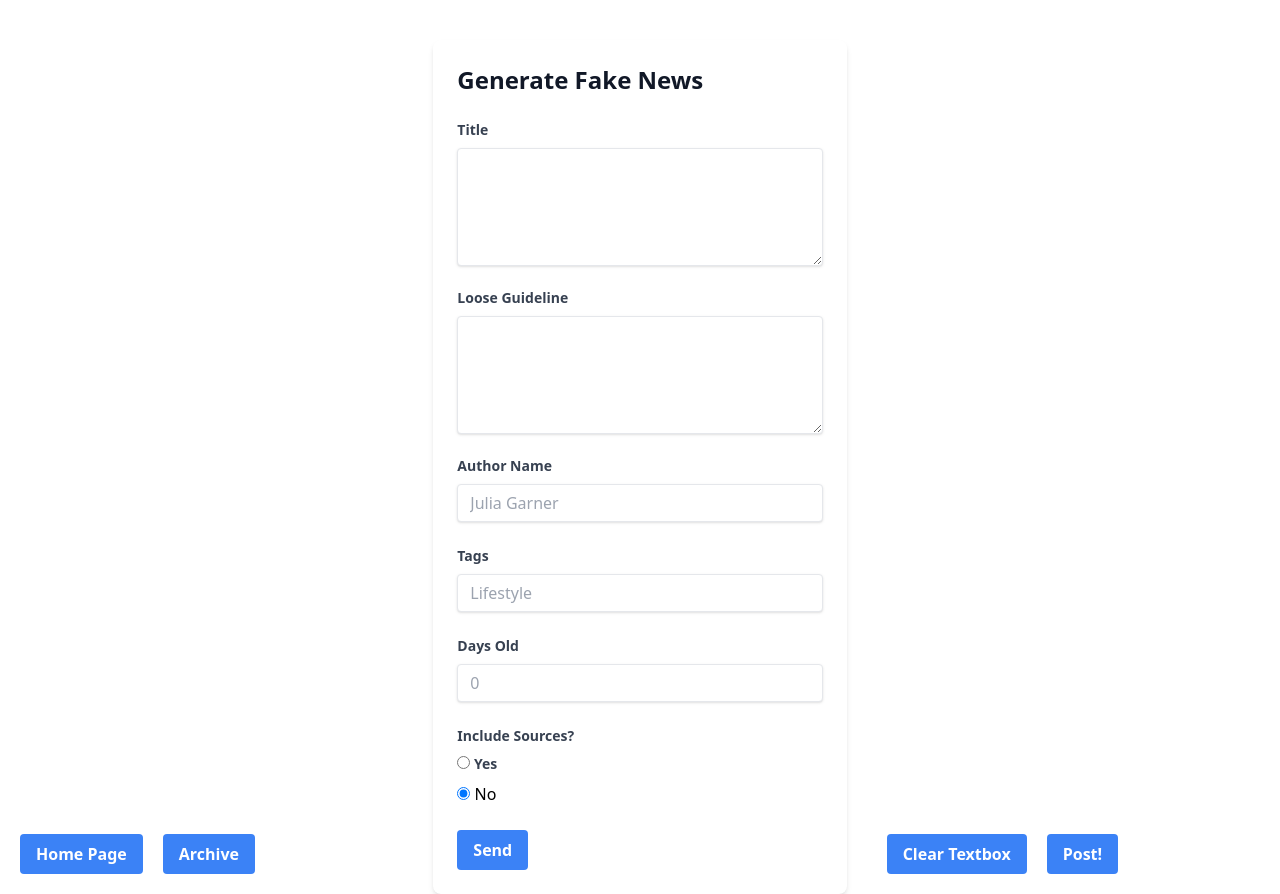
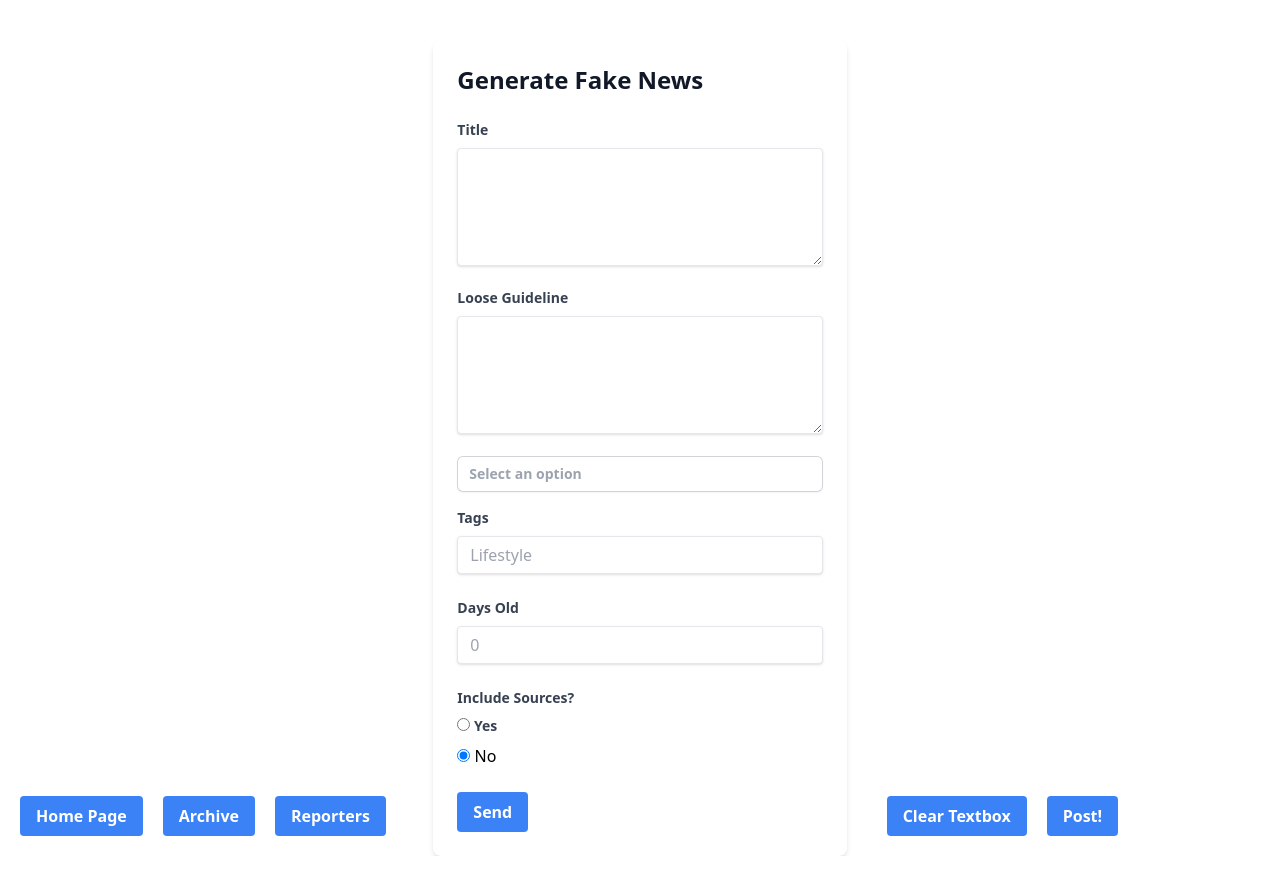
Before and after one commit to Granther/updog-news, a Flask app: page /gen_news in a window 1280 px wide. After the commit the page ends 856 px from the top, so only its background shows below. Run offline with Flask 3, Linux system fonts and the light colour scheme; some libraries are stand-ins or nearby versions.

Commit message:
Worked on Reporter back end

```diff
--- a/app.py
+++ b/app.py
@@ -33,6 +33,13 @@ def index():
     stories = genSQL.parse_news()
     return render_template("index.html", stories=stories)
 
+@app.route("/get_reporters", methods=["GET"])
+def get_reporters():
+    reporters = rep.parse_reporters()
+    print(reporters)
+
+    return jsonify(reporters)
+
 @app.route("/gen_news")
 def gen_news():
     return render_template("gen_news.html")
@@ -63,7 +70,10 @@ def create_reporter():
             msg = "Personality field must be filled"
             return render_template('new_reporter.html', msg=msg)
 
-    res = rep.create_reporter()
+    res = rep.create_reporter(name=data['name'], personality=data['personality'], bio=data['bio'])
+    print(res)
+
+    return redirect(url_for("reporters"))
 
 @app.route('/post', methods=['POST'])
 def post():
@@ -74,6 +84,7 @@ def post():
     return jsonify({
         "status": "done"
     })
+
 
 @app.route('/read_form', methods=['POST'])
 def read_form():
--- a/schema.sql
+++ b/schema.sql
@@ -8,7 +8,7 @@ CREATE TABLE reporters (
     created TIMESTAMP NOT NULL DEFAULT CURRENT_TIMESTAMP,
     name TEXT NOT NULL,
     bio TEXT,
-    personality TEXT NOT NULL
+    personality TEXT NOT NULL,
 );
 
 CREATE TABLE stories (
--- a/static/dist/css/output.css
+++ b/static/dist/css/output.css
@@ -745,6 +790,10 @@ video {
   border-radius: 0.5rem;
 }
 
+.rounded-md {
+  border-radius: 0.375rem;
+}
+
 .border {
   border-width: 1px;
 }
@@ -885,14 +961,103 @@ video {
   box-shadow: var(--tw-ring-offset-shadow, 0 0 #0000), var(--tw-ring-shadow, 0 0 #0000), var(--tw-shadow);
 }
 
+.shadow-sm {
+  --tw-shadow: 0 1px 2px 0 rgb(0 0 0 / 0.05);
+  --tw-shadow-colored: 0 1px 2px 0 var(--tw-shadow-color);
+  box-shadow: var(--tw-ring-offset-shadow, 0 0 #0000), var(--tw-ring-shadow, 0 0 #0000), var(--tw-shadow);
+}
+
+.ring-1 {
+  --tw-ring-offset-shadow: var(--tw-ring-inset) 0 0 0 var(--tw-ring-offset-width) var(--tw-ring-offset-color);
+  --tw-ring-shadow: var(--tw-ring-inset) 0 0 0 calc(1px + var(--tw-ring-offset-width)) var(--tw-ring-color);
+  box-shadow: var(--tw-ring-offset-shadow), var(--tw-ring-shadow), var(--tw-shadow, 0 0 #0000);
+}
+
+.ring-inset {
+  --tw-ring-inset: inset;
+}
+
+.ring-black {
+  --tw-ring-opacity: 1;
+  --tw-ring-color: rgb(0 0 0 / var(--tw-ring-opacity));
+}
+
+.ring-gray-300 {
+  --tw-ring-opacity: 1;
+  --tw-ring-color: rgb(209 213 219 / var(--tw-ring-opacity));
+}
+
+.ring-opacity-5 {
+  --tw-ring-opacity: 0.05;
+}
+
+.transition {
+  transition-property: color, background-color, border-color, text-decoration-color, fill, stroke, opacity, box-shadow, transform, filter, -webkit-backdrop-filter;
+  transition-property: color, background-color, border-color, text-decoration-color, fill, stroke, opacity, box-shadow, transform, filter, backdrop-filter;
+  transition-property: color, background-color, border-color, text-decoration-color, fill, stroke, opacity, box-shadow, transform, filter, backdrop-filter, -webkit-backdrop-filter;
+  transition-timing-function: cubic-bezier(0.4, 0, 0.2, 1);
+  transition-duration: 150ms;
+}
+
+.duration-100 {
+  transition-duration: 100ms;
+}
+
+.duration-75 {
+  transition-duration: 75ms;
+}
+
+.ease-in {
+  transition-timing-function: cubic-bezier(0.4, 0, 1, 1);
+}
+
+.ease-out {
+  transition-timing-function: cubic-bezier(0, 0, 0.2, 1);
+}
+
 .hover\:bg-blue-700:hover {
   --tw-bg-opacity: 1;
   background-color: rgb(29 78 216 / var(--tw-bg-opacity));
 }
 
+.hover\:bg-gray-50:hover {
+  --tw-bg-opacity: 1;
+  background-color: rgb(249 250 251 / var(--tw-bg-opacity));
+}
+
 .hover\:text-gray-300:hover {
   --tw-text-opacity: 1;
   color: rgb(209 213 219 / var(--tw-text-opacity));
+}
+
+.hover\:text-gray-900:hover {
+  --tw-text-opacity: 1;
+  color: rgb(17 24 39 / var(--tw-text-opacity));
+}
+
+.hover\:text-gray-400:hover {
+  --tw-text-opacity: 1;
+  color: rgb(156 163 175 / var(--tw-text-opacity));
+}
+
+.hover\:text-gray-800:hover {
+  --tw-text-opacity: 1;
+  color: rgb(31 41 55 / var(--tw-text-opacity));
+}
+
+.hover\:text-gray-100:hover {
+  --tw-text-opacity: 1;
+  color: rgb(243 244 246 / var(--tw-text-opacity));
+}
+
+.hover\:text-slate-100:hover {
+  --tw-text-opacity: 1;
+  color: rgb(241 245 249 / var(--tw-text-opacity));
+}
+
+.hover\:text-slate-500:hover {
+  --tw-text-opacity: 1;
+  color: rgb(100 116 139 / var(--tw-text-opacity));
 }
 
 .focus\:border-transparent:focus {
@@ -923,6 +1088,14 @@ video {
   .sm\:grid-cols-2 {
     grid-template-columns: repeat(2, minmax(0, 1fr));
   }
+
+  .sm\:grid-cols-1 {
+    grid-template-columns: repeat(1, minmax(0, 1fr));
+  }
+
+  .sm\:grid-cols-3 {
+    grid-template-columns: repeat(3, minmax(0, 1fr));
+  }
 }
 
 @media (min-width: 768px) {
--- a/templates/gen_news.html
+++ b/templates/gen_news.html
@@ -10,7 +10,7 @@
     <title>Generate AI News</title>
 </head>
 
-<body class="grid grid-cols-3 gap-5">
+<body class="grid sm:grid-cols-3 grid-cols-1 gap-5">
     <div class="relative text-center w-full h-full p-5">
         <div class="absolute flex flex-row gap-5 items-center justify-between bottom-5">
             <a href="{{ url_for('index') }}">
@@ -27,9 +27,16 @@
                     Archive
                 </button>
             </a>
+            <a href="{{ url_for('reporters') }}">
+                <button
+                    class="bg-blue-500 hover:bg-blue-700 text-white font-bold py-2 px-4 rounded focus:outline-none focus:ring-2 focus:ring-blue-500 focus:ring-opacity-50"
+                    type="submit" id="news-button">
+                    Reporters
+                </button>
+            </a>
         </div>
     </div>
-    <form class="mt-10 max-w-lg w-full mx-auto p-6 bg-white rounded-lg shadow-md" id="news-form">
+    <form class="container mt-10 max-w-lg w-full mx-auto p-6 bg-white rounded-lg shadow-md" id="news-form">
         <h2 class="text-2xl font-bold mb-6 text-gray-900">Generate Fake News</h2>
 
         <div class="mb-4">
@@ -50,13 +57,24 @@
                 id="guideline" name="guideline" rows="5"></textarea>
         </div>
 
-        <div class="mb-6">
+        <!-- <div class="mb-6">
             <label class="block text-gray-700 text-sm font-bold mb-2" for="name">
                 Author Name
             </label>
             <input
                 class="shadow appearance-none border rounded w-full py-2 px-3 text-gray-700 leading-tight focus:outline-none focus:ring-2 focus:ring-blue-500 focus:border-transparent"
                 id="author" name="author" type="text" placeholder="Julia Garner">
+        </div> -->
+        <div class="relative mb-4">
+            <input type="text" id="dropdown-item"
+                class="w-full rounded-md bg-white px-3 py-2 text-sm font-semibold text-gray-900 shadow-sm ring-1 ring-inset ring-gray-300 focus:ring-2 focus:ring-blue-500 focus:outline-none"
+                placeholder="Select an option" readonly>
+
+            <div class="absolute right-0 z-10 mt-2 w-56 origin-top-right rounded-md bg-white shadow-lg ring-1 ring-black ring-opacity-5 focus:outline-none hidden"
+                role="menu" aria-orientation="vertical" aria-labelledby="menu-button" tabindex="-1" id="dropdown-menu">
+                <div class="py-1" role="none" id="reporter-selection">
+                </div>
+            </div>
         </div>
 
         <div class="mb-6">
@@ -117,13 +135,61 @@
     </div>
     <script>
         let formGlobal = null;
+        const dropdownItem = document.getElementById('dropdown-item');
+        const dropdownMenu = document.getElementById('dropdown-menu');
+
+        getReporters()
+
+        // Show menu if clicked in the box
+        dropdownItem.addEventListener('click', () => {
+            dropdownMenu.classList.toggle('hidden');
+        });
+
+        // Hide if clicked out of it
+        document.addEventListener('click', (e) => {
+            if (!dropdownItem.contains(e.target) && !dropdownMenu.contains(e.target)) {
+            dropdownMenu.classList.toggle('hidden');
+            }
+        });
+
+        function getReporters() {
+            const reporterSelection = document.getElementById("reporter-selection")
+
+            fetch(`{{url_for('get_reporters')}}`).then(response => response.json()).then
+            (data => {
+                console.log(data);
+
+                data.forEach(item => {
+                    var newSelection = document.createElement('a');
+                    newSelection.className = "block px-4 py-2 text-sm text-gray-700 hover:text-slate-500";
+                    newSelection.setAttribute("href", "#");
+                    newSelection.innerHTML = `${item['name']}`
+                    reporterSelection.appendChild(newSelection);
+                });
+
+                document.querySelectorAll("#reporter-selection a").forEach(item => {
+                    item.addEventListener('click', (event) => {
+                        console.log("clciked")
+                        event.preventDefault();
+                        const value = item.innerHTML;
+                        dropdownItem.value = value;
+                        dropdownMenu.classList.toggle('hidden');
+                    });
+                });
+
+            }).catch(error => {
+                console.error("Error fetching data:", error);
+            });
+        };
+
+
 
         document.getElementById("news-form").addEventListener("submit", function (event) {
             var formdata = new FormData(this);
             formSubmit(event, formdata)
         });
 
-        function formSubmit (event, formdata) {
+        function formSubmit(event, formdata) {
             event.preventDefault(); // prevent default form submit
             const promptSubmitButton = document.getElementById("news-button");
             promptSubmitButton.disabled = true;
@@ -132,9 +198,9 @@
             promptSubmitButton.disabled = false;
         };
 
-        function removeID(id){
+        function removeID(id) {
             var e = document.getElementById(id);
-            if (e!==null) e.remove();
+            if (e !== null) e.remove();
         };
 
         function readStream(formdata) {
@@ -159,13 +225,13 @@
             const eventSource = new EventSource(`/stream?formdata=${jsonString}`);
             console.log("sent");
 
-            eventSource.onmessage = function(event) {
+            eventSource.onmessage = function (event) {
                 // Append the streamed data to the message div
                 newMessage.innerHTML = `${event.data}`;
                 console.log(`${event.uuid}`);
             };
 
-            eventSource.onerror = function(event) {
+            eventSource.onerror = function (event) {
                 // Close the connection if there's an error
                 console.log(`Closing connection due to error`);
                 eventSource.close();
@@ -182,13 +248,16 @@
 
             fetch(`{{url_for('post')}}`, {
                 method: "POST",
-                body: JSON.stringify({"story": formGlobal}),
+                body: JSON.stringify({ "story": formGlobal }),
                 headers: {
                     'Content-Type': 'application/json'
                 },
             }).then(response => response.json()).then(data => {
             }).catch(error => console.error('Error', error));
         }
+
+
     </script>
 </body>
+
 </html>
--- a/templates/reporters.html
+++ b/templates/reporters.html
@@ -32,7 +32,7 @@
                 <img src="https://via.placeholder.com/400x250" alt="News Thumbnail" class="w-full h-40 object-cover">
                 <div class="p-4">
                     <h3 class="text-xl font-semibold mb-2">{{ reporter.name }}</h3>
-                    <p class="text-gray-700">{{ reporter.name }}</p>
+                    <p class="text-gray-700">{{ reporter.bio }}</p>
                 </div>
             </div>
             {% endfor %}
```
Also changed, not shown: other parts of static/dist/css/output.css (+90 -14 lines), reporters.py (+10 -4 lines), templates/new_reporter.html (+5 -2 lines), database.db.
